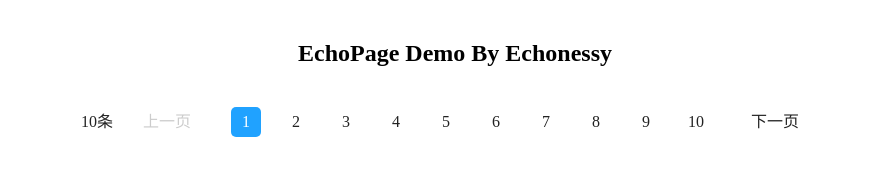
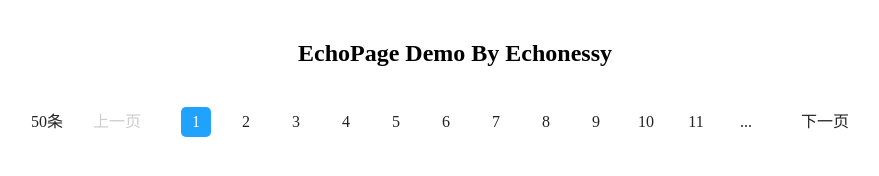
Before and after one commit to Echonessy/EchoPage, a plain HTML site: page index.html in a window 1280 px wide. Shown: the whole page, without its empty margins (185-1064 px from the left). Drawn offline with Linux system fonts and the light colour scheme.

Commit message:
新增效果图

```diff
--- a/index.html
+++ b/index.html
@@ -16,7 +16,7 @@
         Page.config({
             el:'#Demo', // 选择器
             classPrefix:'Echo',
-            totalPage: 10, // 总页数
+            totalPage: 50, // 总页数
             defaultPage: 1, // 默认展示第几页
             ever: 10, // 条数
             max: 11, // 最多显示多少条之后显示省略号
```
Also changed, not shown: read/1.png (added), read/2.png (added), read/3.png (added), read/4.png (added), 1 other file.
